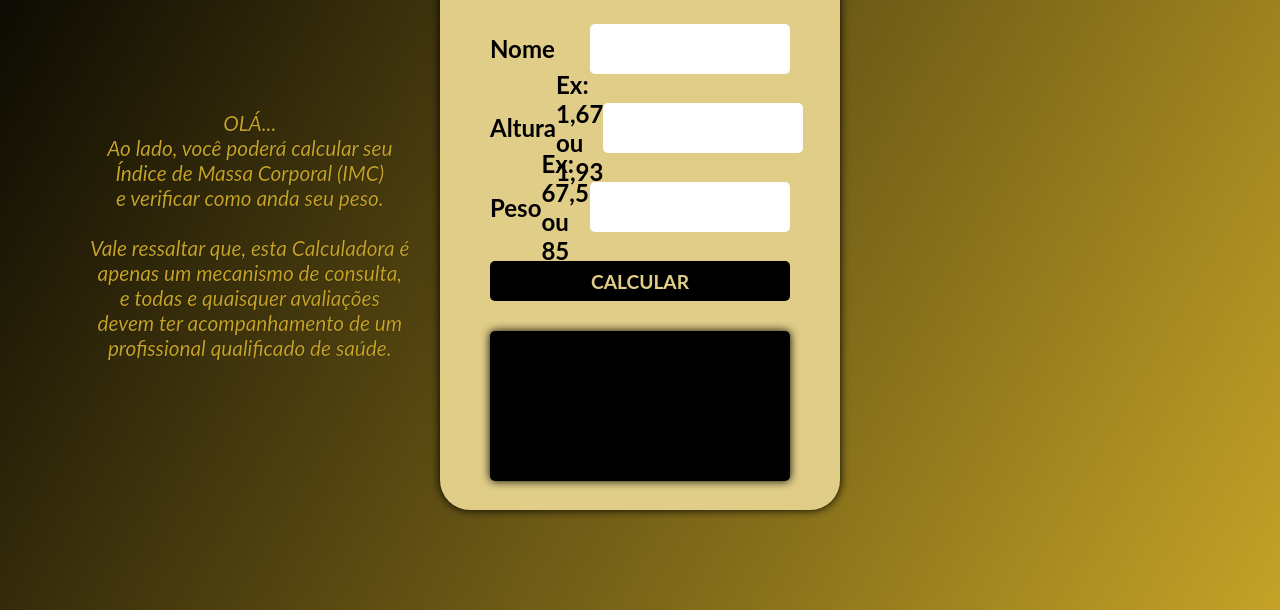
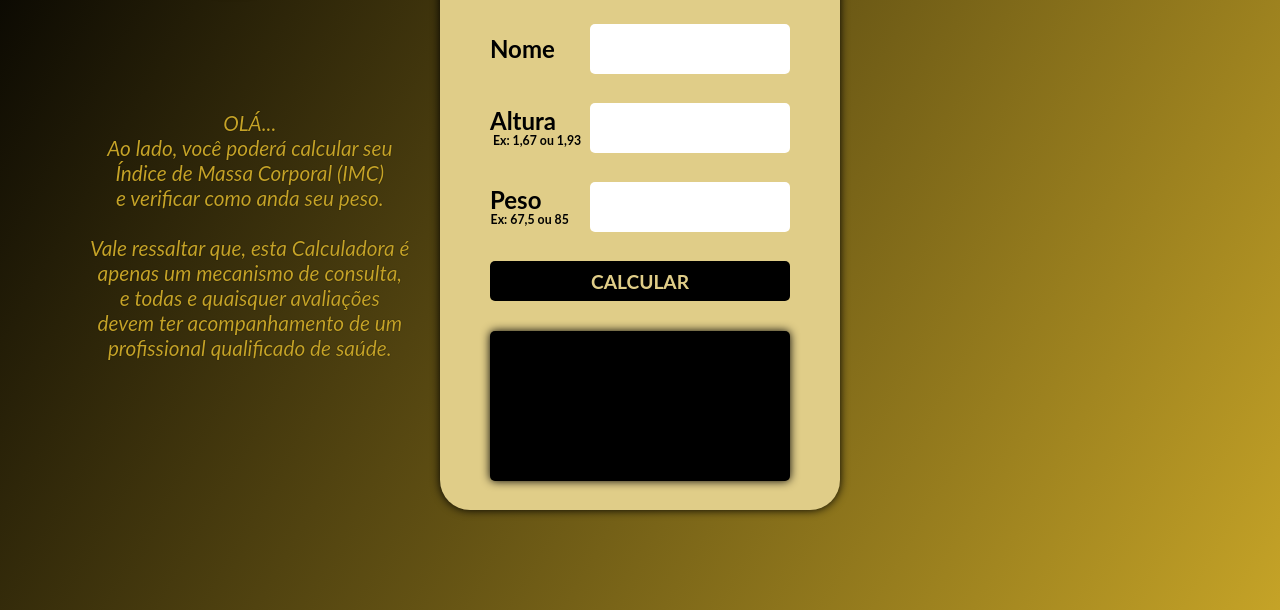
Before and after one commit to marcoslopes08/calculadoraIMC, a plain HTML site: page index.html in a window 1280 px wide. Shown: the part 190-800 px from the top of the page. Drawn offline with Linux system fonts and the light colour scheme.

Commit message:
inclusão de linha explicativa
inclusão de linha explicativa na Label Peso e Altura

```diff
--- a/css/estiloCalculadoraIMC.css
+++ b/css/estiloCalculadoraIMC.css
@@ -91,6 +91,17 @@ main {
     font: bold 1.5rem Lato, 'Helvetica Neue', Helvetica, Arial, sans-serif; /* estilos e fontes das Labels (Nome/Altura/Peso) */
 }
 
+.input .labelExemplo1 {
+    margin-top: -15px; /* espaçamento para colocar as palavras ALTURA e PESO pra cima */
+}
+
+.input .labelExemplo2 {
+    font: bold 0.77rem Lato, 'Helvetica Neue', Helvetica, Arial, sans-serif; /* estilos e fontes das Labels (Nome/Altura/Peso) */
+    margin-top: 25px; /* espaçamento para colocar os Exemplos embaixo das palavras ALTURA e PESO */
+    /* width: 100px; */
+    margin-left: -72px; /* alinha os Exemplos com as palavras ALTURA e PESO  */
+}
+
 button {
     width: 300px; /* largura do Botão CALCULAR */
     height: 40px; /* largura do Botão CALCULAR */
@@ -124,6 +135,10 @@ button:hover { /* animação/flutuar do Botão CALCULAR */
     user-select: none; /* "none" especifica que quando o mouse for colocado em cima do Box Resultado, o cursor aparecerá como SETA */
 }
 
+.exemplo {
+    font-size: small;
+    margin-top: 10px;
+}
 /* Os comandos abaixo funcionam no Modo Responsivo */
 @media all and (max-width: 980px) { /* Tamanho máximo do Container de Textos */
     main{
```
